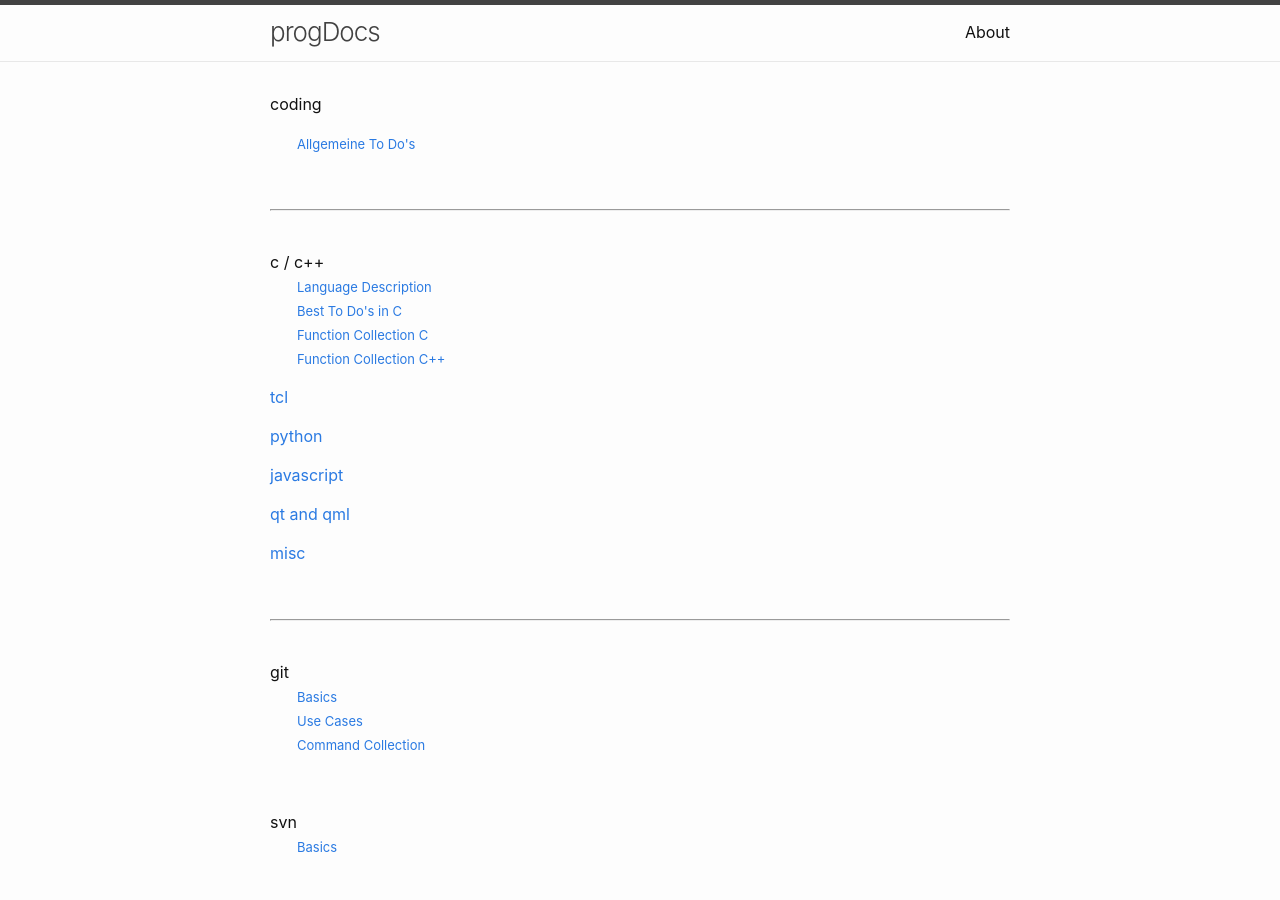
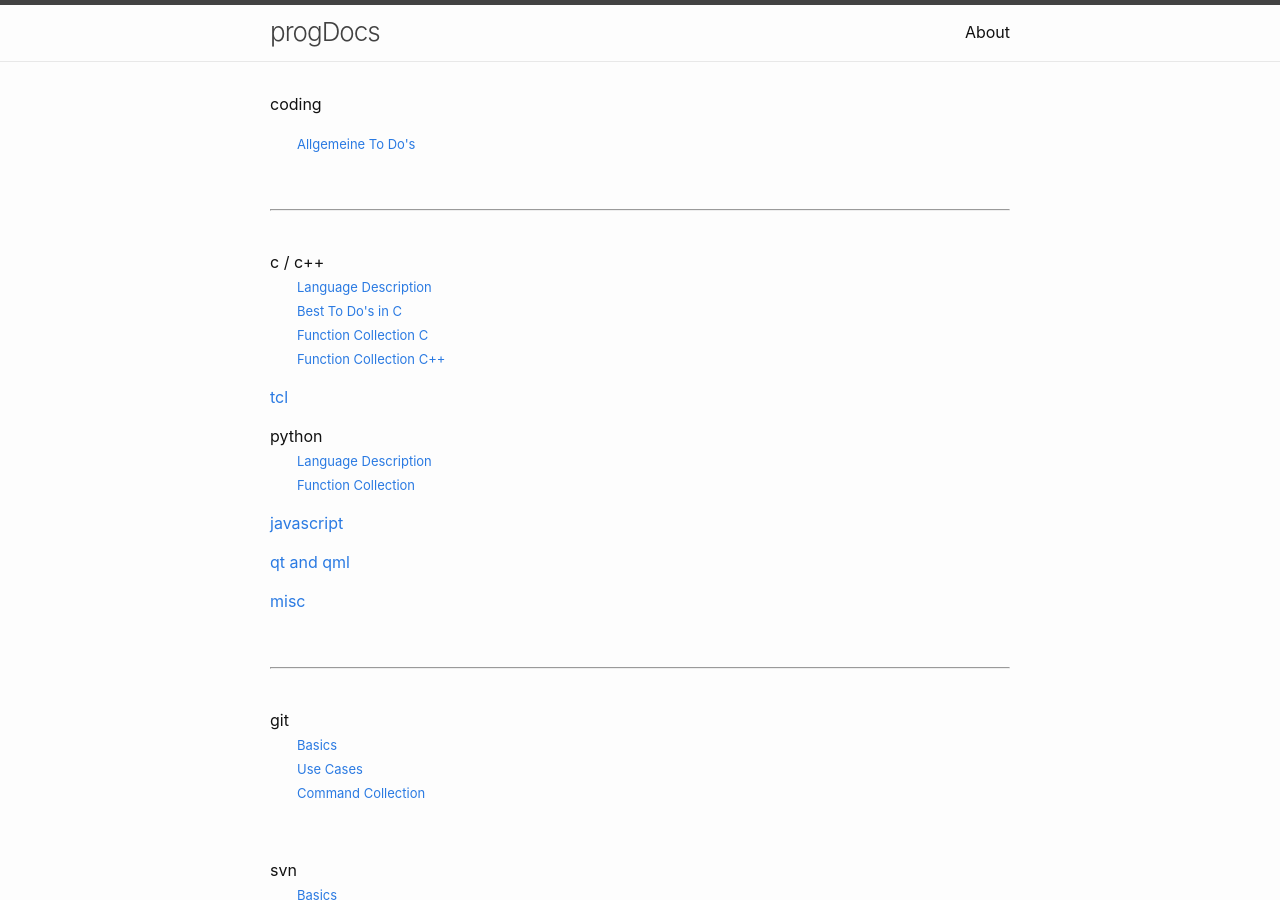
Before and after one commit to Hautaklyttn/progDocs, a Jekyll site: the page built from docs/index.md, in a window 1280 px wide and 900 px high. Built offline with Jekyll 4.4.1, drawn with Linux system fonts in a browser that asks for light colours.

Commit message:
Update index.md

```diff
--- a/docs/index.md
+++ b/docs/index.md
@@ -26,7 +26,9 @@ c / c++
 
 [tcl](./articles/tcl.html)
 
-[python](./articles/python.html)
+python
+&nbsp;&nbsp;&nbsp;&nbsp;&nbsp; [<font size="-1">Language Description</font>](./articles/python.html)
+&nbsp;&nbsp;&nbsp;&nbsp;&nbsp; [<font size="-1">Function Collection</font>](./articles/py_funcCollect.html)
 
 [javascript](./articles/js.html)
 
```
